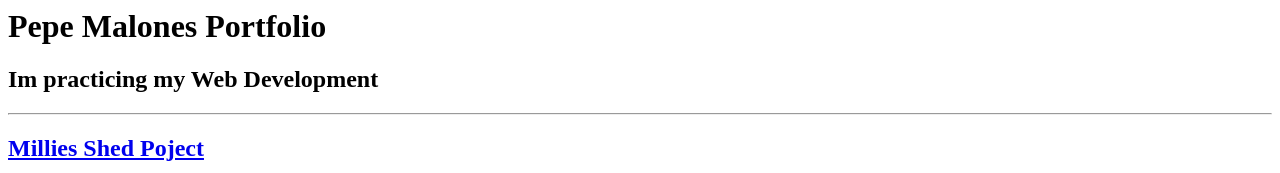
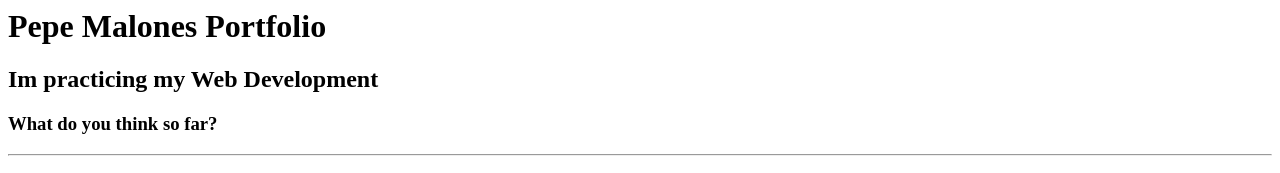
Before and after one commit to PepeM1/Portfolio, a plain HTML site: page index.html in a window 1280 px wide. Shown: the top 173 px of the page. Drawn offline with Linux system fonts and the light colour scheme.

Commit message:
Update index.html

```diff
--- a/index.html
+++ b/index.html
@@ -7,6 +7,7 @@
 <body>
     <h1>Pepe Malones Portfolio</h1>
     <h2>Im practicing my Web Development</h2>
+    <h3>What do you think so far?</h3>
     <hr>
     <a href="./Millies shed/index.html"><h2>Millies Shed Poject</h2></a>
         <img src="./assests/mshed.png" height="200" alt="">
```
